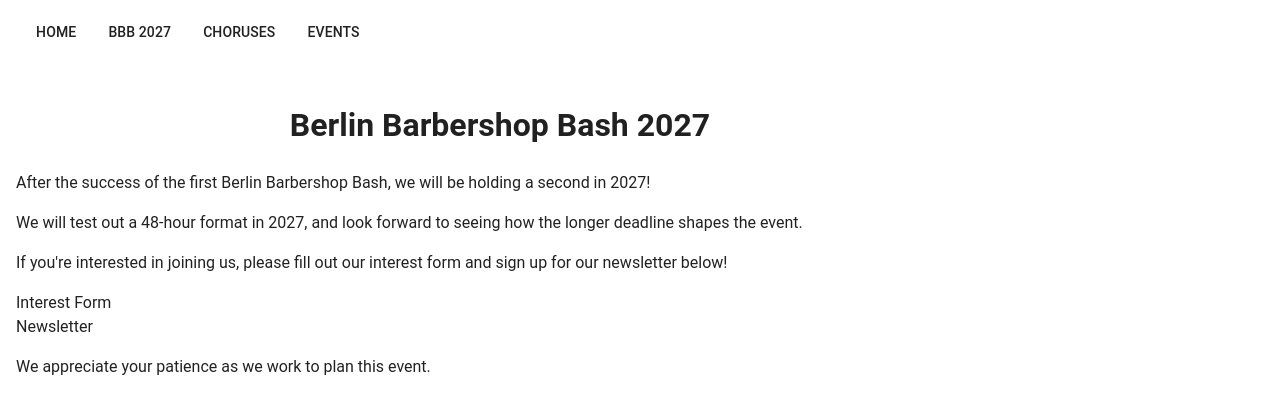
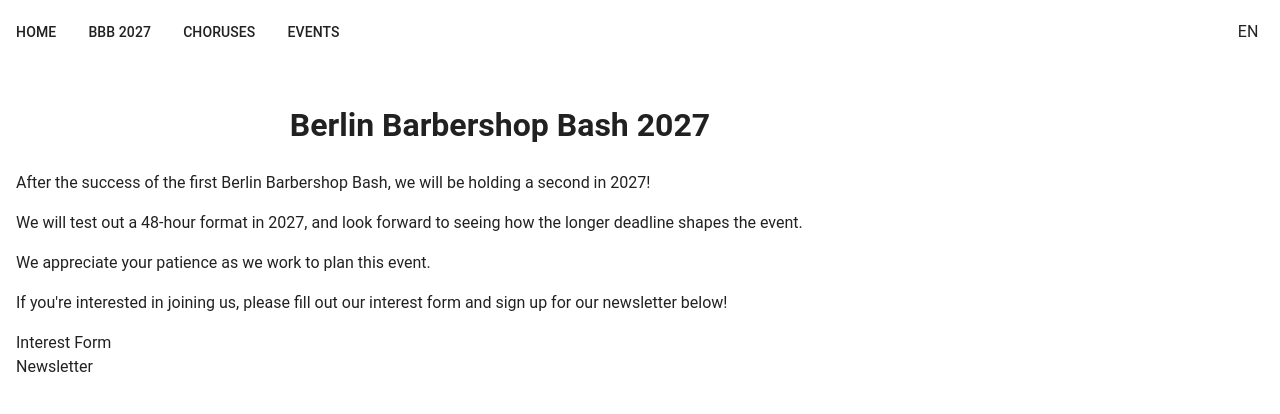
Before and after one commit to LifeShouldBeAMusical/berlin-barbershop, a Vue app: page /bash in a window 1280 px wide. Shown: the top 414 px of the page. Built offline with nearby package versions, Linux system fonts and the light colour scheme.

Commit message:
Translation Capability (#4)
* Package

* Use i18n

* Bash Strings

* Chorus Strings

* Event Strings

* Home Strings

* Language Button

* Future-proofing

---------

Co-authored-by: ricki-jay-wmde <ricki.jay@wikimedia.de>

```diff
--- a/package.json
+++ b/package.json
@@ -18,6 +18,7 @@
 	"dependencies": {
 		"@mdi/font": "^7.4.47",
 		"vue": "^3.5.43",
+		"vue-i18n": "^11.4.12",
 		"vue-router": "^5.3.1",
 		"vuetify": "^4.2.1"
 	},
--- a/src/component/MenuBar.vue
+++ b/src/component/MenuBar.vue
@@ -1,14 +1,39 @@
-<script setup lang="ts"></script>
+<script setup lang="ts">
+import { computed } from 'vue'
+import { useI18n } from 'vue-i18n'
+
+const { locale, t, availableLocales } = useI18n()
+
+const languages = computed(() =>
+	availableLocales.map((loc: string) => ({ title: t(`locale.lang_${loc}`), value: loc })),
+)
+const setLang = (loc: string) => (locale.value = loc)
+</script>
 
 <template>
-	<v-app-bar flat>
-		<v-toolbar-title>
-			<v-btn href="/">Home</v-btn>
-			<v-btn href="/bash">BBB 2027</v-btn>
-			<v-btn href="/chorus">Choruses</v-btn>
-			<v-btn href="/event">Events</v-btn>
-		</v-toolbar-title>
+	<v-app-bar flat class="toolbar">
+		<div class="left-container">
+			<v-btn href="/">{{ t('home.menu') }}</v-btn>
+			<v-btn href="/bash">{{ t('bash.menu') }}</v-btn>
+			<v-btn href="/chorus">{{ t('chorus.menu') }}</v-btn>
+			<v-btn href="/event">{{ t('event.menu') }}</v-btn>
+		</div>
+		<div class="right-container">
+			<template v-for="(lang, idx) in languages" :key="idx">
+				<template v-if="idx > 0">|</template>
+				<v-btn @click="() => setLang(lang.value)">{{ lang.title }}</v-btn>
+			</template>
+		</div>
 	</v-app-bar>
 </template>
 
-<style lang="scss"></style>
+<style lang="scss">
+.toolbar {
+	.v-toolbar__content {
+		display: flex;
+		flex-flow: row nowrap;
+		justify-content: space-between;
+		align-items: center;
+	}
+}
+</style>
--- /dev/null
+++ b/src/locale/en.json
@@ -0,0 +1,42 @@
+{
+	"locale": {
+		"lang_de": "DE",
+		"lang_en": "EN"
+	},
+	"bash": {
+		"title": "Berlin Barbershop Bash 2027",
+		"menu": "BBB 2027",
+		"spiel": [
+			"After the success of the first Berlin Barbershop Bash, we will be holding a second in 2027!",
+			"We will test out a 48-hour format in 2027, and look forward to seeing how the longer deadline shapes the event.",
+			"We appreciate your patience as we work to plan this event.",
+			"If you're interested in joining us, please fill out our interest form and sign up for our newsletter below!"
+		],
+		"interest_form": "Interest Form",
+		"newsletter": "Newsletter"
+	},
+	"chorus": {
+		"title": "Choruses",
+		"menu": "Choruses",
+		"capitol": {
+			"title": "Capitol Chords",
+			"spiel": ["Lorem Ipsum"]
+		},
+		"wibs": {
+			"title": "Women in Black",
+			"spiel": ["Lorem Ipsum"]
+		}
+	},
+	"event": {
+		"title": "Upcoming Events",
+		"menu": "Events",
+		"bbb2027": {
+			"title": "Berlin Barbershop Bash 2027"
+		}
+	},
+	"home": {
+		"title": "Berlin Barbershop",
+		"menu": "Home",
+		"spiel": ["Welcome, dear barbershopper, to Berlin!"]
+	}
+}
--- a/src/main.ts
+++ b/src/main.ts
@@ -25,9 +25,21 @@ const vuetify = createVuetify({
 	blueprint: md2,
 })
 
+// Translation
+import en from '@/locale/en.json'
+import { createI18n } from 'vue-i18n'
+
+const i18n = createI18n({
+	legacy: false, // you must set `false`, to use Composition API
+	locale: 'en',
+	fallbackLocale: 'en',
+	messages: { en },
+})
+
 const app = createApp(App)
 
 app.use(vuetify)
+app.use(i18n)
 app.use(router)
 
 app.mount('#app')
--- a/src/views/BashView.vue
+++ b/src/views/BashView.vue
@@ -1,25 +1,18 @@
-<script setup lang="ts"></script>
+<script setup lang="ts">
+import { useI18n } from 'vue-i18n'
+
+const { t, tm } = useI18n()
+</script>
 
 <template>
 	<div id="bash-view">
-		<h1>Berlin Barbershop Bash 2027</h1>
+		<h1>{{ t('bash.title') }}</h1>
+		<p v-for="(spiel, idx) in tm('bash.spiel')" :key="idx">{{ spiel }}</p>
 		<p>
-			After the success of the first Berlin Barbershop Bash, we will be holding a second in 2027!
+			<a>{{ t('bash.interest_form') }}</a>
+			<br />
+			<a>{{ t('bash.newsletter') }}</a>
 		</p>
-		<p>
-			We will test out a 48-hour format in 2027, and look forward to seeing how the longer deadline
-			shapes the event.
-		</p>
-		<p>
-			If you're interested in joining us, please fill out our interest form and sign up for our
-			newsletter below!
-		</p>
-		<p>
-			<a>Interest Form</a>
-			<br />
-			<a>Newsletter</a>
-		</p>
-		<p>We appreciate your patience as we work to plan this event.</p>
 	</div>
 </template>
 
--- a/src/views/ChorusView.vue
+++ b/src/views/ChorusView.vue
@@ -1,15 +1,19 @@
-<script setup lang="ts"></script>
+<script setup lang="ts">
+import { useI18n } from 'vue-i18n'
+
+const { t, tm } = useI18n()
+</script>
 
 <template>
 	<div id="chorus-view">
-		<h1>Choruses</h1>
+		<h1>{{ t('chorus.title') }}</h1>
 		<v-container class="chorus-container">
-			<h2>Capitol Chords</h2>
-			<p>Lorem Ipsum</p>
+			<h2>{{ t('chorus.capitol.title') }}</h2>
+			<p v-for="(spiel, idx) in tm('chorus.capitol.spiel')" :key="idx">{{ spiel }}</p>
 		</v-container>
 		<v-container class="chorus-container">
-			<h2>Women in Black</h2>
-			<p>Lorem Ipsum</p>
+			<h2>{{ t('chorus.wibs.title') }}</h2>
+			<p v-for="(spiel, idx) in tm('chorus.wibs.spiel')" :key="idx">{{ spiel }}</p>
 		</v-container>
 	</div>
 </template>
--- a/src/views/EventView.vue
+++ b/src/views/EventView.vue
@@ -1,12 +1,15 @@
 <script setup lang="ts">
 import EventCard from '@/component/EventCard.vue'
+import { useI18n } from 'vue-i18n'
+
+const { t } = useI18n()
 </script>
 
 <template>
 	<div id="event-view">
-		<h1>Upcoming Events</h1>
+		<h1>{{ t('event.title') }}</h1>
 		<v-container class="event-container">
-			<event-card title="Berlin Barbershop Bash 2027" />
+			<event-card :title="t('event.bbb2027.title')" />
 		</v-container>
 	</div>
 </template>
--- a/src/views/HomeView.vue
+++ b/src/views/HomeView.vue
@@ -1,9 +1,13 @@
-<script setup lang="ts"></script>
+<script setup lang="ts">
+import { useI18n } from 'vue-i18n'
+
+const { t, tm } = useI18n()
+</script>
 
 <template>
 	<div id="home-view">
-		<h1>Berlin Barbershop</h1>
-		<p>Welcome, dear barbershopper, to Berlin!</p>
+		<h1>{{ t('home.title') }}</h1>
+		<p v-for="(spiel, idx) in tm('home.spiel')" :key="idx">{{ spiel }}</p>
 	</div>
 </template>
 
```
Also changed, not shown: 1 other file (tests, documents, lock files or other folders).
